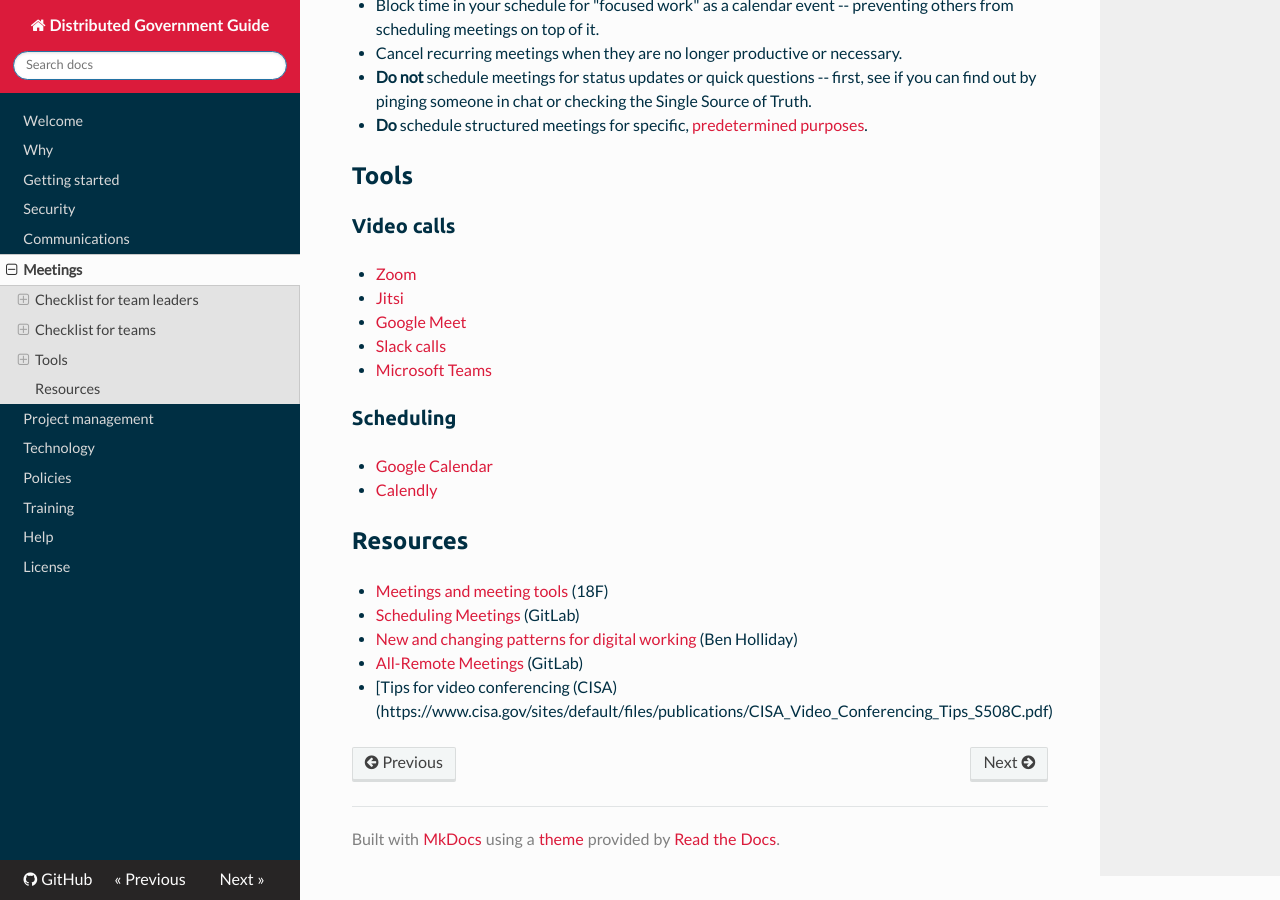
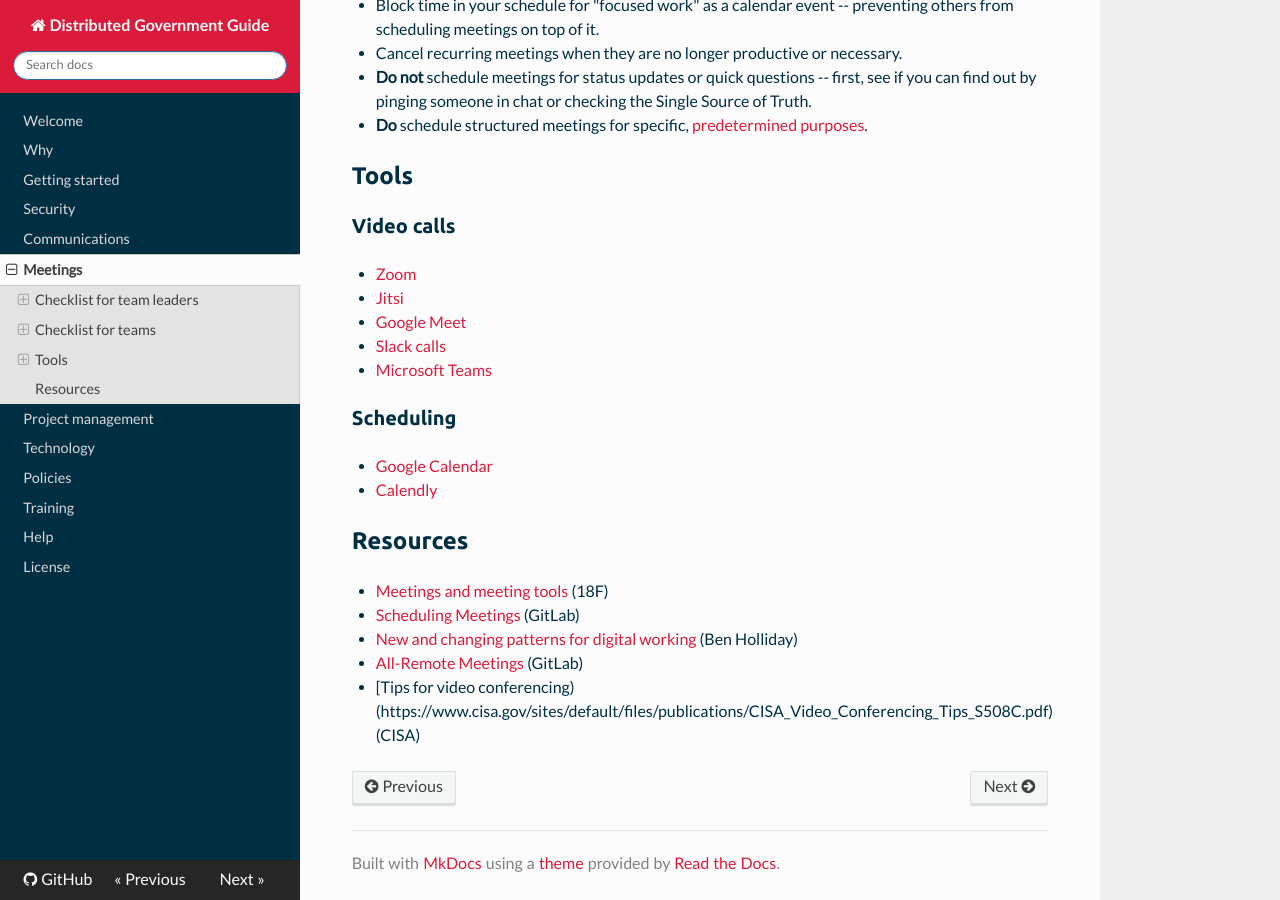
Before and after one commit to distributedgov/guide, an MkDocs documentation site: the page built from docs/meetings.md, in a window 1280 px wide and 900 px high, scrolled down 2489 px. Built offline with MkDocs 1.6.1, drawn with Linux system fonts in a browser that asks for light colours; nearby versions of some CDN libraries; old or Windows-style settings are respelled for this version of MkDocs.

```diff
--- a/docs/meetings.md
+++ b/docs/meetings.md
@@ -155,4 +155,4 @@ How to hold remote meetings that are effective and productive.
 
 * [All-Remote Meetings](https://about.gitlab.com/company/culture/all-remote/meetings/) (GitLab)
 
-* [Tips for video conferencing (CISA)(https://www.cisa.gov/sites/default/files/publications/CISA_Video_Conferencing_Tips_S508C.pdf)
+* [Tips for video conferencing)(https://www.cisa.gov/sites/default/files/publications/CISA_Video_Conferencing_Tips_S508C.pdf) (CISA)
```
